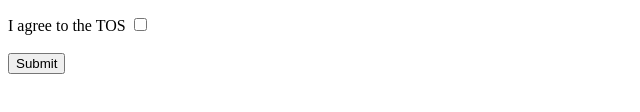
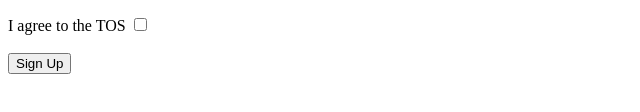
Before and after one commit to acciojob/signup-form-car-siddharth2504, a website: page main.html in a window 1280 px wide. Shown: the part 340-452 px from the top of the page, 0-640 px from the left. Drawn offline with Linux system fonts and the light colour scheme.

Commit message:
created a submission

```diff
--- a/main.html
+++ b/main.html
@@ -67,7 +67,7 @@
             <br>
             <br>
 
-			<input type="submit" value="Submit">
+			<button type="submit">Sign Up</button>
 
 
     </form>
```
